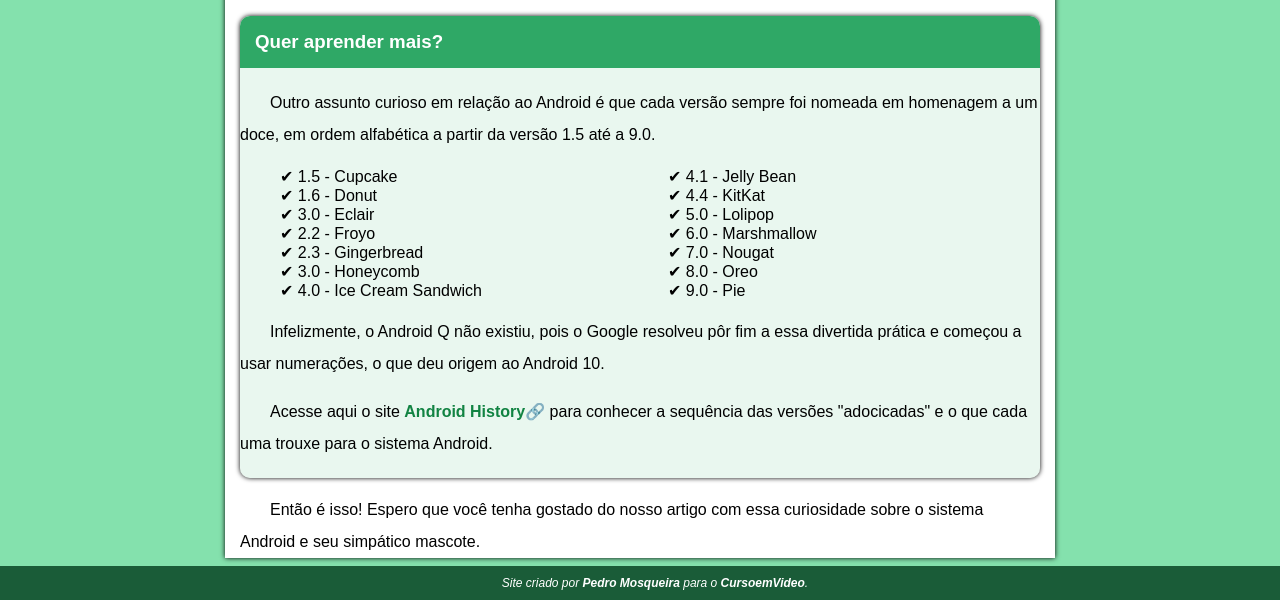
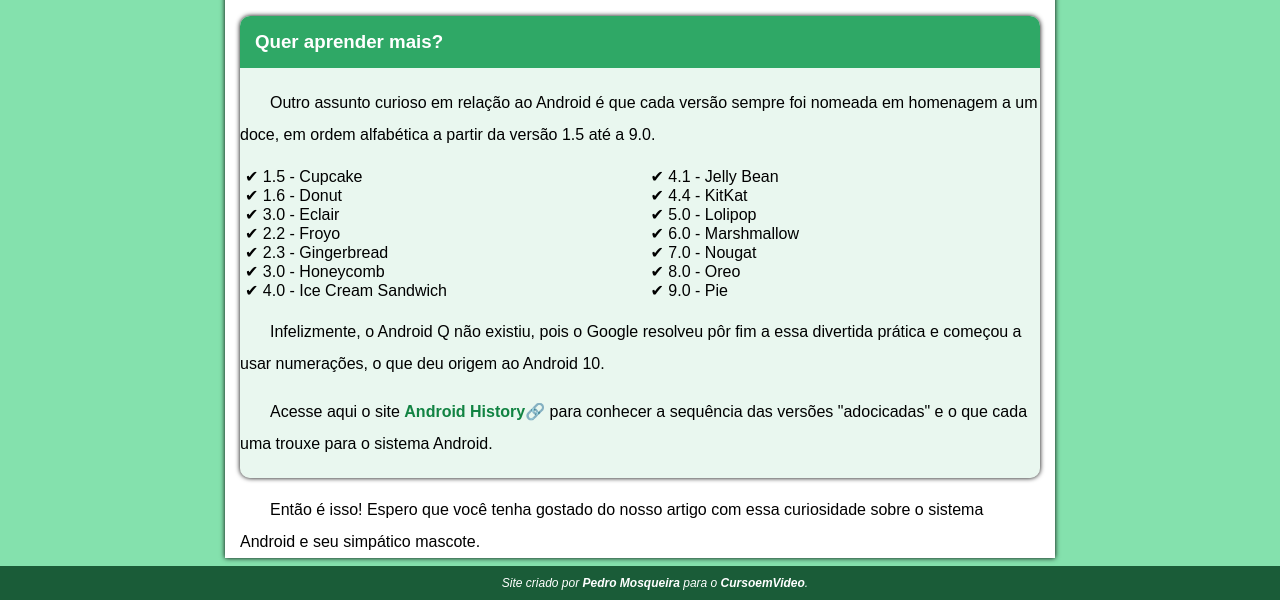
Before and after one commit to PedroMosqueira/Curso-HTML-e-CSS, a plain HTML site: page index.html in a window 1280 px wide. Shown: the part 2320-2920 px from the top of the page. Drawn offline with Linux system fonts and the light colour scheme.

Commit message:
Update style.css

```diff
--- a/style.css
+++ b/style.css
@@ -168,6 +168,7 @@ ul{
     list-style-type: '\2714\00A0';
     list-style-position: inside;
     columns: 2;
+    padding-inline-start: 5px;
 
 
 }
```
